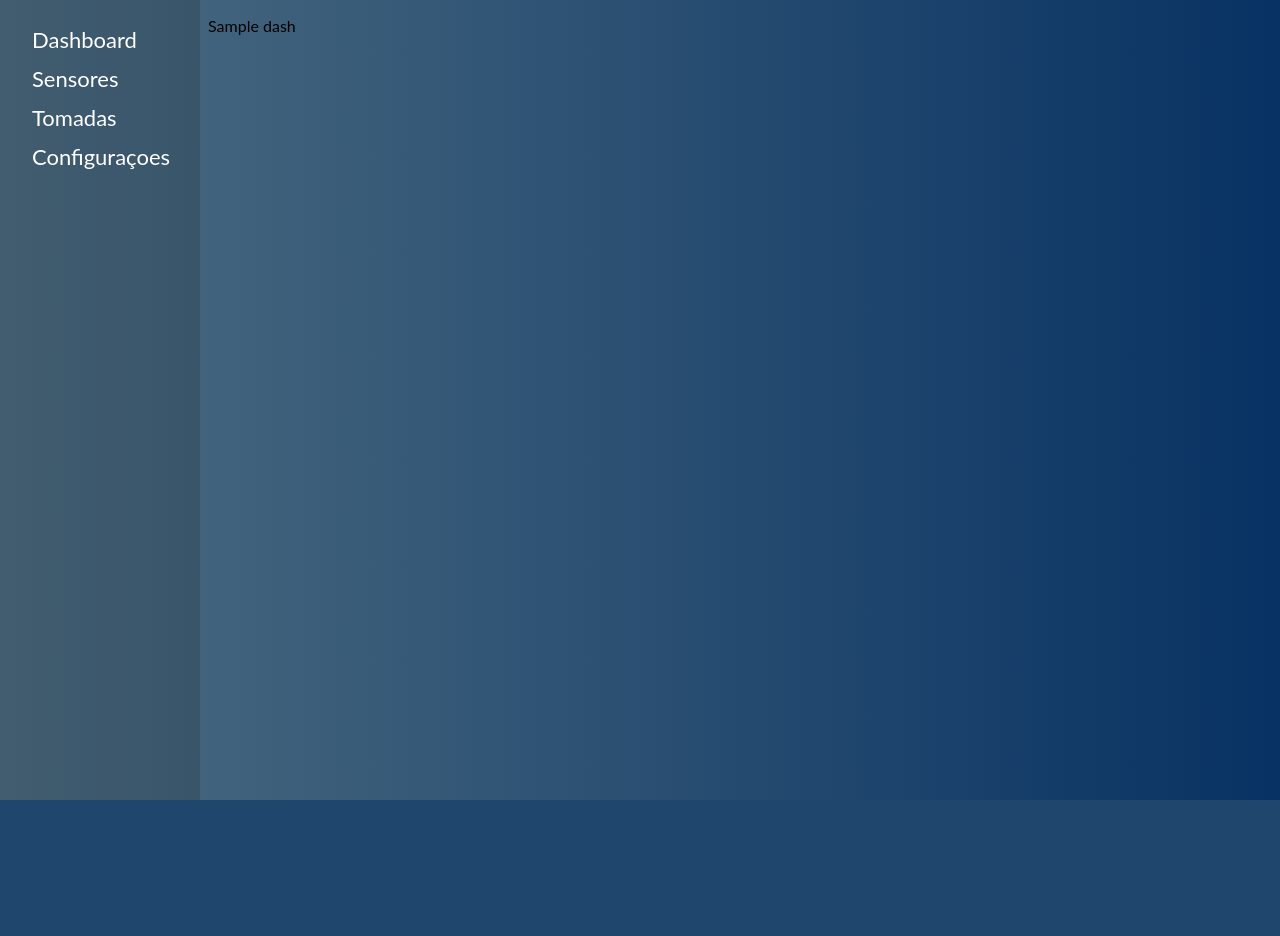
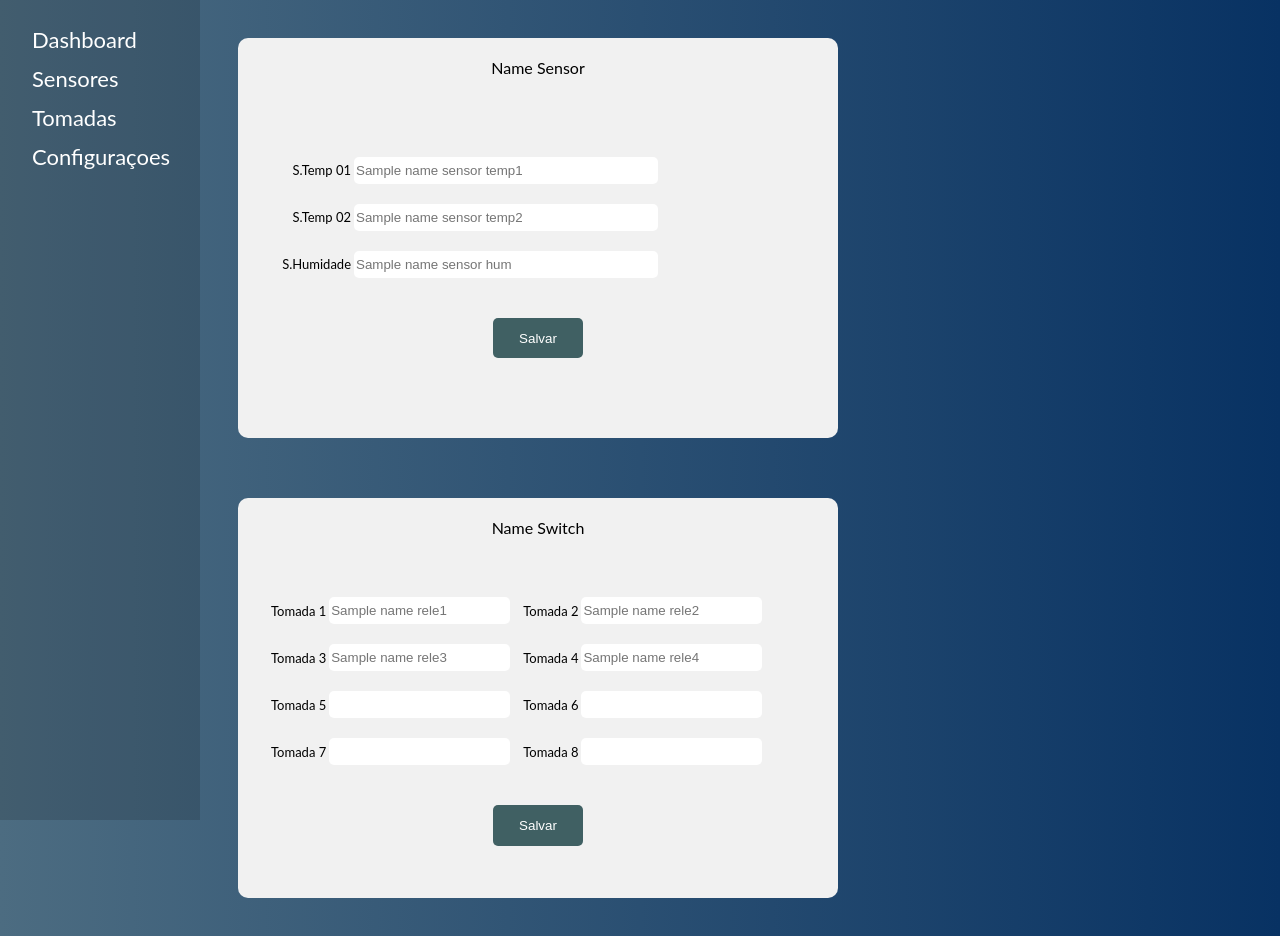
Before and after one commit to JeanOrdalio/AquaHub, a Flask app: template templates/configs.html in a window 1280 px wide. Before the commit the page ends 800 px from the top, so only its background shows below. Run offline with Flask 3, Linux system fonts and the light colour scheme; the template is opened without the code that fills it: most values are stand-ins (such as "Sample title", 1, 10 or a date in 2020).

Commit message:
Construção da Pagina de Configurações
Agora é possivel dar nome as sensores e reles individualmente.
Otimização do codigo

```diff
--- a/__init__.py
+++ b/__init__.py
@@ -11,7 +11,7 @@ app.app_context().push()
 app.config["SQLALCHEMY_DATABASE_URI"] = "sqlite:///users.db"
 db = SQLAlchemy(app)
 app.secret_key = 'webmaster'
-app.config['MQTT_BROKER_URL'] = '192.168.2.156'
+app.config['MQTT_BROKER_URL'] = '192.168.2.203'
 app.config['MQTT_BROKER_PORT'] = 1883
 app.config['MQTT_USERNAME'] = 'home'
 app.config['MQTT_PASSWORD'] = 'webmaster'
--- /dev/null
+++ b/static/css/configs.css
@@ -0,0 +1,181 @@
+
+body {
+  font-family: "Lato", sans-serif;
+  background-image: linear-gradient(to right, #4c6c81, #083263);
+
+}
+
+.sidenav {
+  height: 100%;
+  width: 200px;
+  position: fixed;
+  z-index: 1;
+  top: 0;
+  left: 0;
+  background-color: #11111128 ;
+  overflow-x: hidden;
+  padding-top: 20px;
+  margin: 8x
+}
+
+.sidenav a {
+  padding: 6px 6px 6px 32px;
+  text-decoration: none;
+  font-size: 22px;
+  color: #ffffff;
+  display: block;
+}
+
+.sidenav a:hover {
+  color: #f1f1f1;
+}
+
+.main{
+  margin-left: 200px;
+
+}
+
+.configs{
+  display: flex;
+  flex-wrap: wrap;
+  flex-direction: row;
+  align-content: center
+}
+.sensor_container{
+  background-color: #f1f1f1;
+  display: flex;
+  flex-direction: column;
+  width: 600px;
+  height: 400px;
+  border-radius: 10px;
+  margin: 30px;
+
+
+}
+.sensor_container label{
+display: flex;
+justify-content: center;
+margin: 20px;
+}
+
+.form_sensor{
+display: flex;
+    flex-wrap: wrap;
+    margin: 30px;
+    height: 300px;
+    align-content: center;
+    align-items: center;
+    justify-content: flex-end;
+
+
+
+
+}
+.form_sensor input{
+  display: flex;
+  margin: 10px 150px 10px 0px;
+  border: none;
+  border-radius: 5px;
+  height: 25px;
+  width:  300px;
+  align-items: center;
+
+
+}
+
+
+
+
+.form_sensor label {
+  font-size:small;
+  margin: 1px;
+  padding: 2px;
+}
+
+
+.sensor_container button {
+  background-color: #406063;
+  color: white;
+  border: none;
+  padding: .8rem;
+  border-radius: 5px;
+  margin: 30px 225px 30px 225px;
+  cursor: pointer;
+  transition: background-color 0.3s;
+  width: 150px;
+  }
+
+.sensor_container button:hover {
+    background-color: #4d85b9;
+}
+
+.tom_container{
+  background-color: #f1f1f1;
+  display: flex;
+  flex-direction: column;
+  width: 600px;
+  height: 400px;
+  border-radius: 10px;
+  margin: 30px;
+}
+.tom_container label{
+  display: flex;
+  justify-content: center;
+  margin: 20px;
+}
+
+
+
+.form_tom{
+  display: flex;
+  flex-wrap: wrap;
+  margin: 30px ;
+  align-items: center;
+
+
+}
+.form_tom input{
+  margin: 10px 10px 10px 0px;
+  border: none;
+  border-radius: 5px;
+  height: 25px;
+
+
+}
+
+.form_tom label{
+  margin: 7px 5px 5px 0px;
+  font-size: small;
+  margin: 1px;
+  padding: 2px;
+}
+
+
+
+.tom_container button {
+
+  background-color: #406063;
+  color: white;
+  border: none;
+  padding: .8rem;
+  border-radius: 5px;
+  margin: 30px 225px 30px 225px;
+  cursor: pointer;
+  transition: background-color 0.3s;
+  width: 150px;
+
+}
+
+
+
+
+.tom_container button:hover {
+  background-color: #4d85b9;
+}
+
+
+@media screen and (max-height: 450px) {
+  .sidenav {padding-top: 15px;}
+  .sidenav a {font-size: 18px;}
+
+}
--- a/templates/configs.html
+++ b/templates/configs.html
@@ -3,7 +3,7 @@
 <head>
 <meta name="viewport" content="width=device-width, initial-scale=1">
 
-  <link rel="stylesheet" type="text/css" href="{{ url_for('static', filename='css/dashboard.css')}}">
+  <link rel="stylesheet" type="text/css" href="{{ url_for('static', filename='css/configs.css')}}">
 </head>
 <body>
 
@@ -16,9 +16,52 @@
 
 </div>
 <main class ="main">
-    <div>
-      <p>{{dash}}
-      </p>
+    <div class="configs">
+
+        <div class ="sensor_container">
+          <label>Name Sensor </label>
+          <form class = "form_sensor" action="/executor_sensor_name" method="post">
+            <label for="sensor1">S.Temp 01 </label>
+            <input type="text" name="sensor1" id ="sensor1"placeholder="{{name_sensor_temp1}}">
+            <label for="sensor2">S.Temp 02 </label>
+            <input type="text" name="sensor2" id ="sensor2"placeholder="{{name_sensor_temp2}}">
+            <label for="sensorhum">S.Humidade</label>
+            <input type="text" name="sensorhum"id = "sensorhum"placeholder="{{name_sensor_hum}}">
+            <button type="submit">Salvar </button>
+          </form>
+
+        </div>
+        <div class=" tom_container">
+          <label>Name Switch</label>
+          <form class = "form_tom" action="/executor_rele_name" method="post" >
+            <label for ="tomada1">Tomada 1</label>
+            <input type="text" name="rele1" id="tomada1" placeholder="{{name_rele1}}">
+            <label for ="tomada2">Tomada 2</label>
+            <input type="text" name="rele2" id="tomada2"placeholder="{{name_rele2}}">
+            <label for ="tomada3">Tomada 3</label>
+            <input type="text" name="rele3" id="tomada3"placeholder="{{name_rele3}}">
+            <label for ="tomada4">Tomada 4</label>
+            <input type="text" name="rele4" id="tomada4"placeholder="{{name_rele4}}">
+            <label for ="tomada5">Tomada 5</label>
+            <input type="text" name="name" id="tomada5">
+            <label for ="tomada6">Tomada 6</label>
+            <input type="text" name="name" id="tomada6">
+            <label for ="tomada7">Tomada 7</label>
+            <input type="text" name="name" id="tomada7">
+            <label for ="tomada8">Tomada 8</label>
+            <input type="text" name="name" id="tomada8">
+            <button type="submit">Salvar </button>
+          </form>
+
+        </div>
+
+
+
+
+      </div>
+
+
+
     </div>
 
 
--- a/templates/sensores.html
+++ b/templates/sensores.html
@@ -20,7 +20,7 @@
 
       <div class ="sensores">
         <div class="sensor">
-          <h2 class="nome_sensor">Sensor Aquario </h2>
+          <h2 class="nome_sensor">{{name_sensor_temp1}}</h2>
           <p class="status_sensor">{{status}}</p>
           <div class="logs_text">
             <h3>Max</h3>
@@ -35,7 +35,7 @@
 
         </div>
         <div class="sensor">
-          <h2 class="nome_sensor">Sensor Terrario </h2>
+          <h2 class="nome_sensor">{{name_sensor_temp2}}</h2>
           <p class="status_sensor">{{status}}</p>
           <div class="logs_text">
             <h3>Max</h3>
@@ -49,7 +49,7 @@
           </div>
         </div>
         <div class="sensor">
-            <h2 class="nome_sensor">Sensor Humidade </h2>
+            <h2 class="nome_sensor">{{name_sensor_hum}}</h2>
             <p class="status_sensor">{{status}}</p>
             <div class="logs_text">
               <h3>Max</h3>
```
Also changed, not shown: controllers/controllers.py (+113 -1 lines), controllers/default.py (+41 -62 lines), models/models.py (+10 -1 lines), templates/dashboard.html (+7 -7 lines), templates/reles.html (+5 -5 lines), instance/users.db, templates/texte.txt (added).
